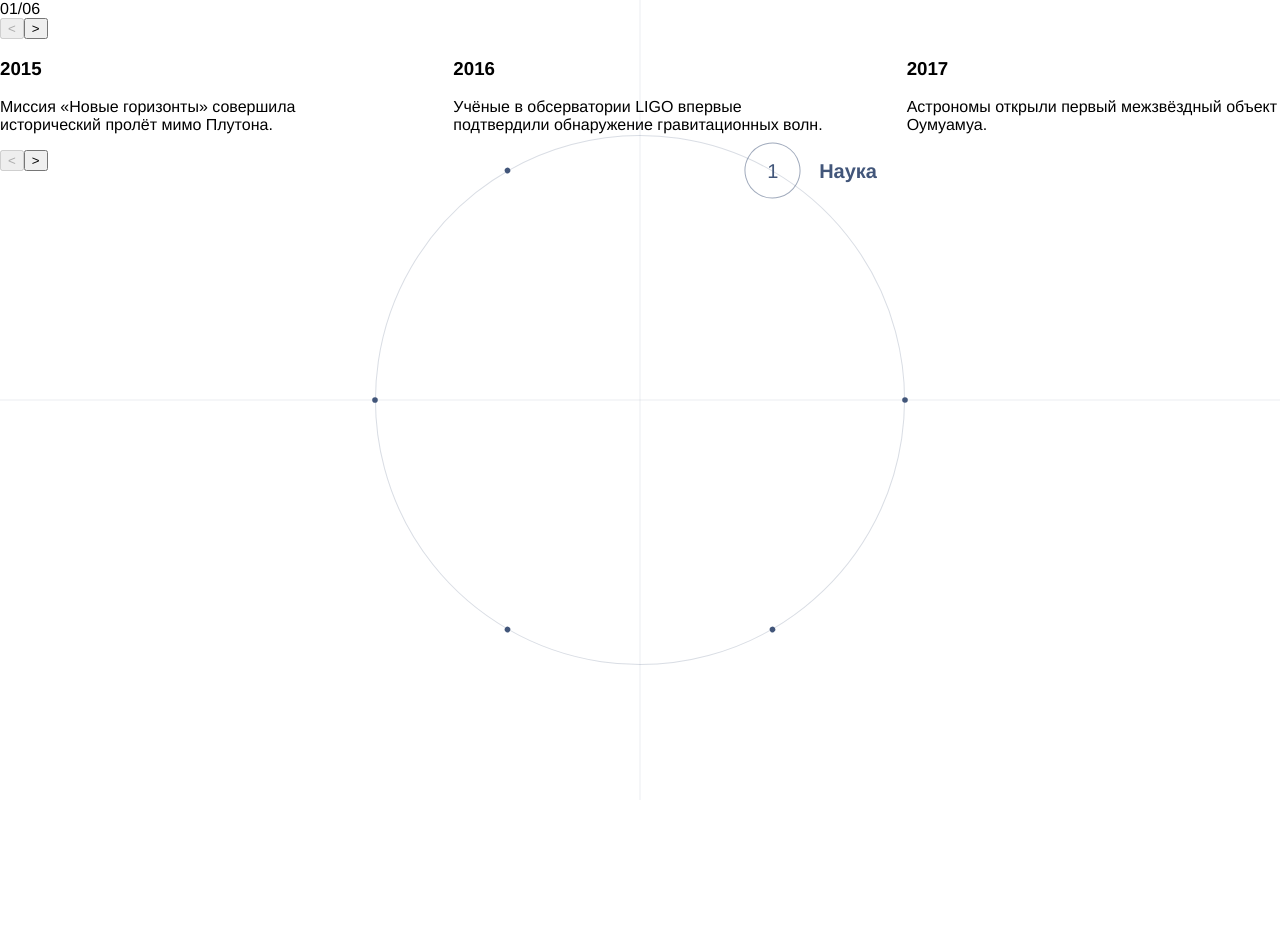
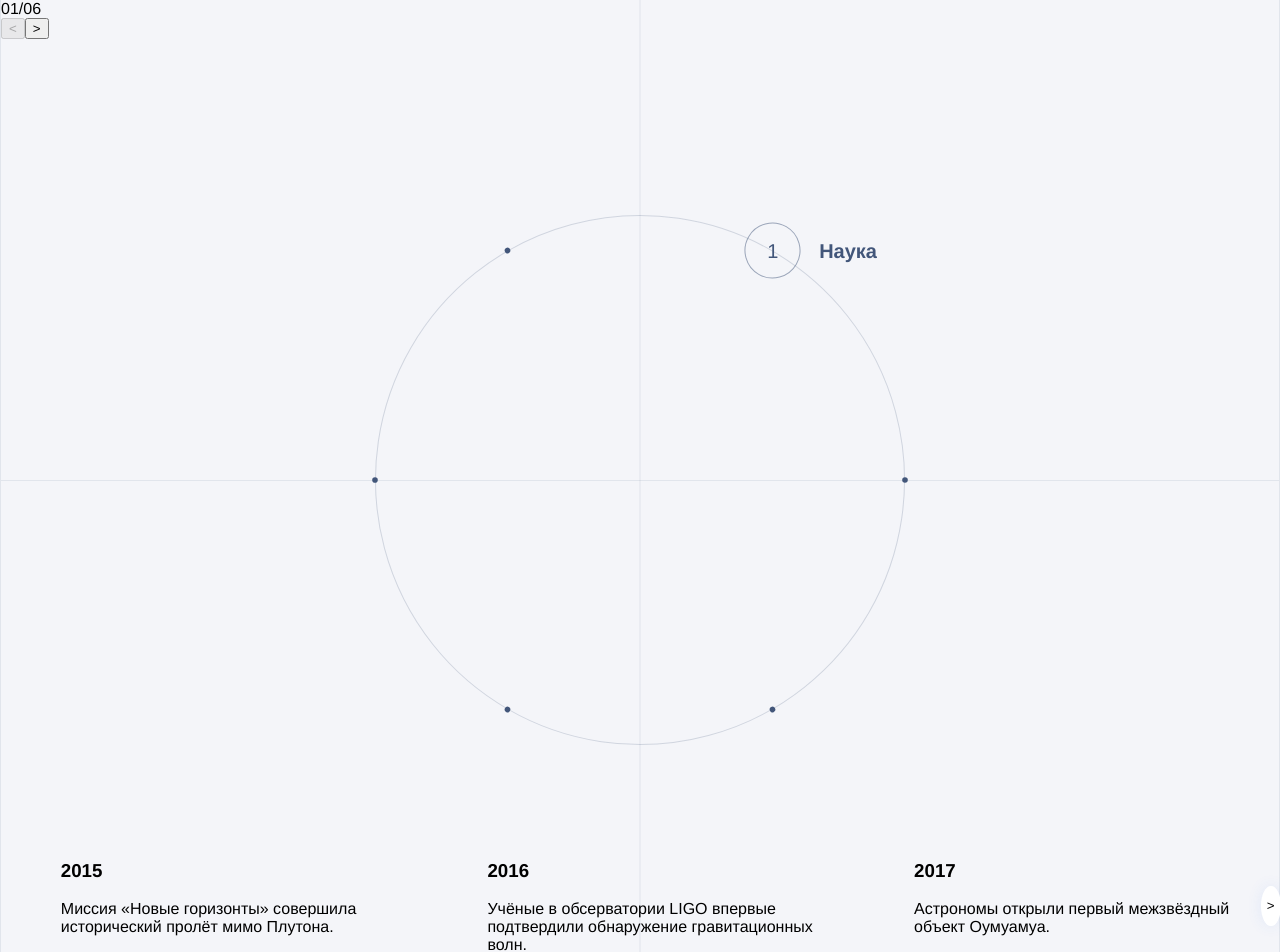
Before and after one commit to AndreiReznikov/dates, a React (Create React App) app: page / in a window 1280 px wide. Shown: the top 952 px of the page. Before the commit the page ends 800 px from the top, so only its background shows below. Built offline with nearby package versions, Linux system fonts and the light colour scheme; the HTML template or start-up script is replaced by a standard one.

Commit message:
fix slider styles

```diff
--- a/src/App.tsx
+++ b/src/App.tsx
@@ -2,9 +2,9 @@ import { Dates } from "./components/Dates";
 
 function App() {
   return (
-    <div>
+    <>
       <Dates />
-    </div>
+    </>
   );
 }
 
--- a/src/components/Dates/Dates.module.scss
+++ b/src/components/Dates/Dates.module.scss
@@ -1,7 +1,10 @@
 .container {
   position: relative;
-  width: 100vw;
-  height: 100vh;
+  max-width: 1440px;
+  min-height: 1080px;
+  margin: 0 auto;
+  border-left: 1px solid rgba(66, 86, 122, 0.1);
+  border-right: 1px solid rgba(66, 86, 122, 0.1);
 }
 
 .verticalLine {
@@ -15,8 +18,7 @@
 
 .horizontalLine {
   position: absolute;
-  top: 50%;
-  transform: translateY(-50%);
+  top: 480px;
   width: 100%;
   height: 1px;
   background-color: rgba(66, 86, 122, 0.1);
@@ -24,13 +26,13 @@
 
 .wheel {
   position: absolute;
-  top: 50%;
+  top: 215px;
   left: 50%;
   width: 530px;
   height: 530px;
   border: 1px solid rgba(66, 86, 122, 0.2);
   border-radius: 50%;
-  transform: translate(-50%, -50%);
+  transform: translateX(-50%);
 }
 
 .pointContainer {
@@ -63,8 +65,12 @@
 
   .pointName {
     position: absolute;
+    top: 0;
     left: calc($point-radius / 2);
+    margin: 0;
     margin-left: 1.5rem;
+    padding: 0;
+    font-size: 20px;
     font-weight: bold;
     color: transparent;
     transition: color 0.6s linear;
@@ -87,3 +93,43 @@
     }
   }
 }
+
+.swiperWrapper {
+  position: absolute;
+  top: 841px;
+  display: flex;
+  justify-content: space-between;
+  align-items: center;
+  width: 100%;
+  padding: 0 2.5rem;
+}
+
+.swiperContainer {
+  max-width: 1200px;
+
+  :global(.swiper) {
+    cursor: pointer;
+  }
+}
+
+.swiperPrev,
+.swiperNext {
+  width: 40px;
+  height: 40px;
+  background-color: #fff;
+  border: none;
+  border-radius: 50%;
+  transition: all 0.3s ease;
+  box-shadow: 0 0 15px rgba(56, 120, 238, 0.1);
+  z-index: 100;
+  cursor: pointer;
+
+  &:hover {
+    background-color: #e0e0e0;
+  }
+
+  &:global(.swiper-button-disabled) {
+    opacity: 0;
+    pointer-events: none;
+  }
+}
--- a/src/components/Dates/Dates.tsx
+++ b/src/components/Dates/Dates.tsx
@@ -301,7 +301,7 @@ export const Dates: React.FC = () => {
                 className={styles.pointContent}
               >
                 <span className={styles.pointIndex}>{index + 1}</span>
-                <span className={styles.pointName}>{point?.name ?? ""}</span>
+                <h2 className={styles.pointName}>{point?.name ?? ""}</h2>
               </div>
             </div>
           </div>
@@ -326,6 +326,10 @@ export const Dates: React.FC = () => {
           </button>
         </div>
       </div>
+      <div className={styles.swiperWrapper}>
+        <button className={styles.swiperPrev} data-swiper-button="prev">
+          {"<"}
+        </button>
         <div className={styles.swiperContainer}>
           <Swiper {...SWIPER_CONFIG}>
             {POINTS[targetPoint].events.map((event) => (
@@ -336,9 +340,11 @@ export const Dates: React.FC = () => {
                 </div>
               </SwiperSlide>
             ))}
-          <button data-swiper-button="prev">{"<"}</button>
-          <button data-swiper-button="next">{">"}</button>
           </Swiper>
+        </div>
+        <button className={styles.swiperNext} data-swiper-button="next">
+          {">"}
+        </button>
       </div>
     </div>
   );
--- a/src/index.css
+++ b/src/index.css
@@ -11,4 +11,5 @@ body {
   font-family: "PT Sans", Helvetica, sans-serif;
   font-size: 16px;
   font-weight: 400;
+  background-color: #f4f5f9;
 }
```
Lines whose indentation alone changed are shown as unchanged.
